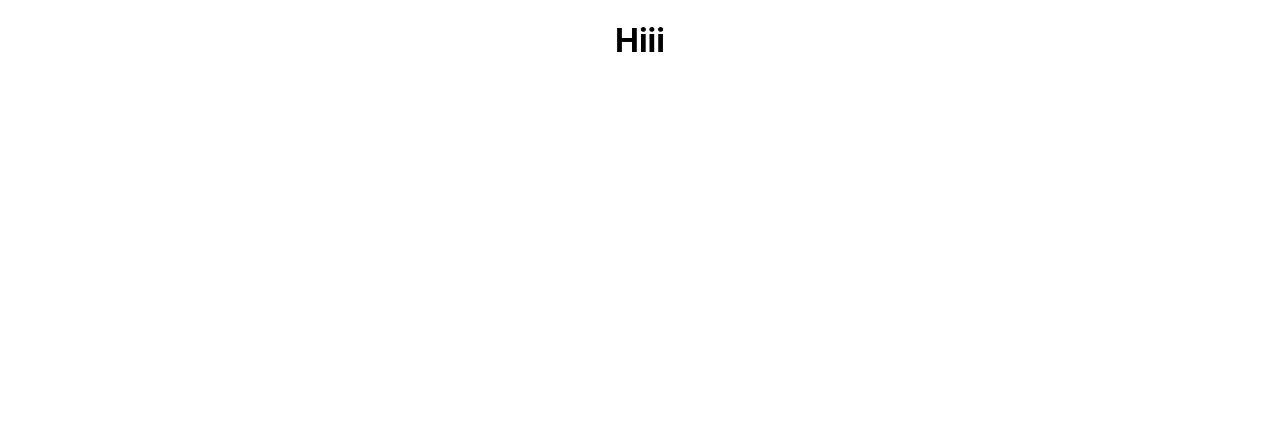
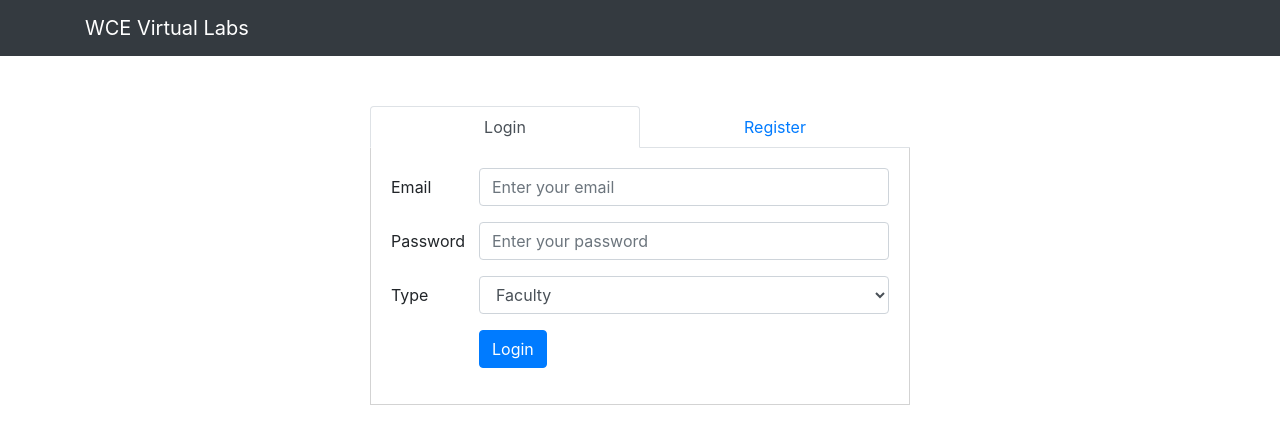
Before and after one commit to bumblebee34/virtual-lab, a React (Create React App) app: page / in a window 1280 px wide. Shown: the top 444 px of the page. Built offline with nearby package versions, Linux system fonts and the light colour scheme.

Commit message:
login and register front-end

```diff
--- a/src/App.css
+++ b/src/App.css
@@ -1,38 +1,9 @@
-.App {
-  text-align: center;
+.tab {
+    border-bottom: 1px solid lightgray;
+    border-right: 1px solid lightgray;
+    border-left: 1px solid lightgray;
 }
 
-.App-logo {
-  height: 40vmin;
-  pointer-events: none;
+.tabpane {
+    padding: 20px;
 }
-
-@media (prefers-reduced-motion: no-preference) {
-  .App-logo {
-    animation: App-logo-spin infinite 20s linear;
-  }
-}
-
-.App-header {
-  background-color: #282c34;
-  min-height: 100vh;
-  display: flex;
-  flex-direction: column;
-  align-items: center;
-  justify-content: center;
-  font-size: calc(10px + 2vmin);
-  color: white;
-}
-
-.App-link {
-  color: #61dafb;
-}
-
-@keyframes App-logo-spin {
-  from {
-    transform: rotate(0deg);
-  }
-  to {
-    transform: rotate(360deg);
-  }
-}
--- a/src/App.js
+++ b/src/App.js
@@ -1,12 +1,19 @@
-import logo from './logo.svg';
+import React, { Component } from 'react';
 import './App.css';
+import 'bootstrap/dist/css/bootstrap.min.css';
+import { Provider } from 'react-redux';
+import AppNavbar from './component/appNavbar';
+import Login from './component/login';
 
-function App() {
-  return (
-    <div className="App">
-     <h1>Hiii</h1>
-    </div>
-  );
+class App extends Component{
+    render() {
+        return (
+            <div className="App">
+                <AppNavbar />
+                <Login />
+            </div>
+        );
+    }
 }
 
 export default App;
--- /dev/null
+++ b/src/component/appNavbar.js
@@ -0,0 +1,29 @@
+import React, { useState } from 'react';
+import {
+  Collapse,
+  Navbar,
+  NavbarToggler,
+  NavbarBrand,
+  Nav,
+  Container
+} from 'reactstrap';
+
+const AppNavbar = (props) => {
+    const [isOpen, setIsOpen] = useState(false);
+
+    const toggle = () => setIsOpen(!isOpen);
+
+    return (
+        <div>
+        <Navbar color="dark" dark expand="sm" className="mb-5">
+                <Container>
+                    <NavbarBrand href="/">
+                        WCE Virtual Labs
+                    </NavbarBrand>
+                </Container>
+            </Navbar>
+        </div>
+    );
+}
+
+export default AppNavbar;
--- /dev/null
+++ b/src/component/login.js
@@ -0,0 +1,122 @@
+import React, { useState } from 'react';
+import { TabContent, TabPane, Nav, NavItem, NavLink, Card, Button, CardTitle, CardText, Row, Col, Form, FormGroup, Label, Input } from 'reactstrap';
+import classnames from 'classnames';
+
+const Login = (props) => {
+    const [activeTab, setActiveTab] = useState('1');
+
+    const toggle = tab => {
+        if(activeTab !== tab) setActiveTab(tab);
+    }
+
+    return (
+        <div className="container" style={{ marginTop: "50px"}}>
+            <div className="row">
+                <div className="col-md-6 m-auto">
+                    <Nav tabs>
+                        <NavItem style={{ width: "50%" }}>
+                            <NavLink
+                                className={classnames({ active: activeTab === '1' })}
+                                onClick={() => { toggle('1'); }}
+                                style={{textAlign: "center"}}
+                            >
+                                Login
+                            </NavLink>
+                        </NavItem>
+                        <NavItem style={{ width: "50%" }}>
+                            <NavLink
+                                className={classnames({ active: activeTab === '2' })}
+                                onClick={() => { toggle('2'); }}
+                                style={{textAlign: "center"}}
+                            >
+                                Register
+                            </NavLink>
+                        </NavItem>
+                    </Nav>
+                    <TabContent activeTab={activeTab} className="tab">
+                        <TabPane tabId="1" className="tabpane">
+                        <div className="row row-content">
+                            <div className="col-12">
+                                <Row className="form-group">
+                                        <Label htmlfor="email" md={2}>Email</Label>
+                                        <Col md={10}>
+                                            <Input type="email" id="email" name="email" placeholder="Enter your email"/>
+                                        </Col>
+                                </Row>
+                                <Row className="form-group">
+                                        <Label htmlfor="password" md={2}>Password</Label>
+                                        <Col md={10}>
+                                            <Input type="password" id="password" name="password" placeholder="Enter your password"/>
+                                        </Col>
+                                </Row>
+                                <Row className="form-group">
+                                            <Label htmlfor="type" md={2}>Type</Label>
+                                            <Col md={10}>
+                                                <Input type="select" name="type" id="type">
+                                                    <option>Faculty</option>
+                                                    <option>Student</option>
+                                                </Input>
+                                            </Col>
+                                    </Row>
+                                <Row className="form-group">
+                                    <Col md={{size:10, offset: 2}}>
+                                        <Button type="submit" color="primary">Login</Button>
+                                    </Col>
+                                </Row>
+                            </div>
+                        </div>
+                        </TabPane>
+                        <TabPane tabId="2" className="tabpane">
+                            <div className="row row-content">
+                                <div className="col-12">
+                                    <Row className="form-group">
+                                            <Label htmlfor="name" md={2}>Name</Label>
+                                            <Col md={10}>
+                                                <Input type="text" id="name" name="name" placeholder="Enter your name"/>
+                                            </Col>
+                                    </Row>
+                                    <Row className="form-group">
+                                            <Label htmlfor="prn" md={2}>PRN</Label>
+                                            <Col md={10}>
+                                                <Input type="text" id="prn" name="prn" placeholder="Enter your PRN"/>
+                                            </Col>
+                                    </Row>
+                                    <Row className="form-group">
+                                            <Label htmlfor="email" md={2}>Email</Label>
+                                            <Col md={10}>
+                                                <Input type="email" id="email" name="email" placeholder="Enter your email"/>
+                                            </Col>
+                                    </Row>
+                                    <Row className="form-group">
+                                            <Label htmlfor="password" md={2}>Password</Label>
+                                            <Col md={10}>
+                                                <Input type="password" id="password" name="password" placeholder="Enter your password"/>
+                                            </Col>
+                                    </Row>
+                                    <Row className="form-group">
+                                            <Label htmlfor="class" md={2}>Class</Label>
+                                            <Col md={10}>
+                                                <Input type="select" name="class" id="class">
+                                                    <option>First Year</option>
+                                                    <option>Second Year</option>
+                                                    <option>Third Year</option>
+                                                    <option>Final Year</option>
+                                                </Input>
+                                            </Col>
+                                    </Row>
+                                    <Row className="form-group">
+                                        <Col md={{size:10, offset: 2}}>
+                                            <Button type="submit" color="success">Register</Button>
+                                        </Col>
+                                    </Row>
+                                </div>
+                            </div>
+                        </TabPane>
+                    </TabContent>
+                </div>
+            </div>
+        </div>
+    );
+}
+
+export default Login;
```
Also changed, not shown: package.json (+7 -0 lines), 2 other files (tests, documents, lock files or other folders).
